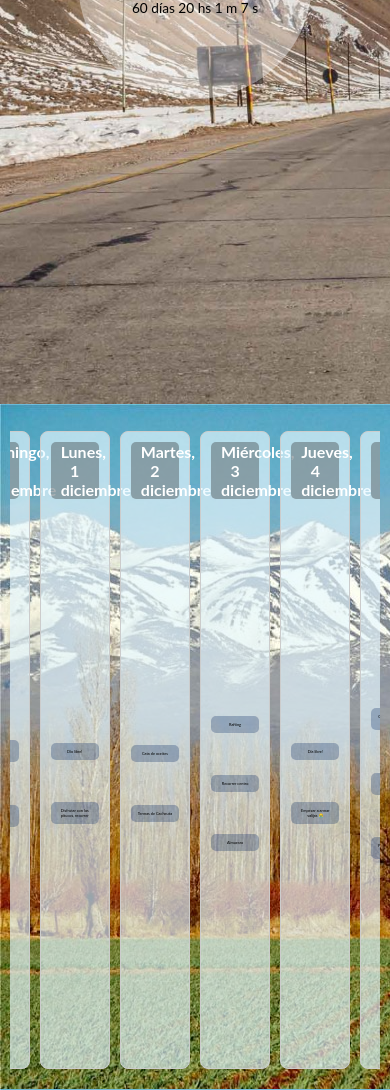
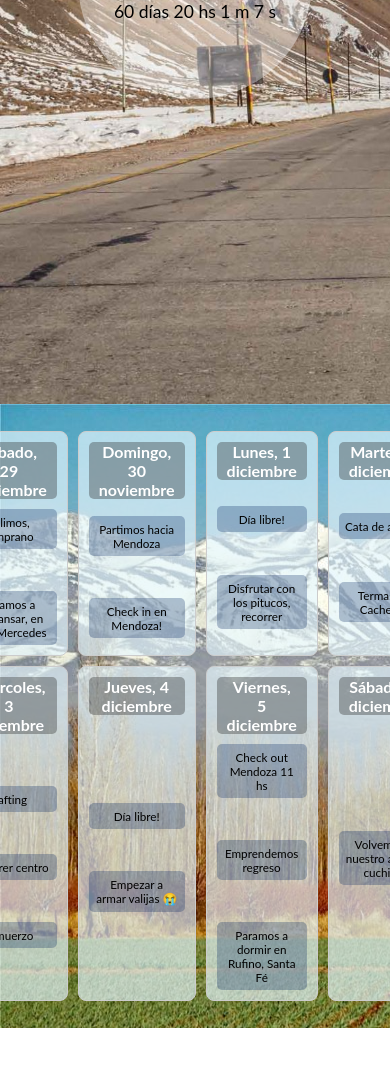
Before and after one commit to MauricioBuda/Mendoza, a website built with Vite: page index.html in a window 390 px wide. Shown: the part 440-1530 px from the top of the page. After the commit the page ends 1468 px from the top, so only its background shows below. Built offline with nearby package versions, Linux system fonts and the light colour scheme.

Commit message:
modificando calendario mobile

```diff
--- a/src/css/calendario.css
+++ b/src/css/calendario.css
@@ -115,3 +115,33 @@
   font-weight: bold;
   cursor: pointer;
 }
+
+
+
+
+
+
+
+
+
+   @media screen and (max-width: 524px) {
+
+.div-calendario {
+    display: grid; /* usamos grid en lugar de flex */
+    grid-template-columns: repeat(4, 1fr); /* 4 columnas */
+    grid-template-rows: repeat(2, auto);   /* 2 filas */
+    gap: 10px;
+    height: auto; /* que crezca según contenido */
+    overflow: visible; /* sin scroll */
+  }
+
+  .dia {
+    width: auto; /* que ocupe su celda completa */
+    font-size: 14px;
+  }
+
+  .actividades div {
+    font-size: 3vw; /* ajustamos el texto */
+  }
+
+   }
--- a/src/css/contador.css
+++ b/src/css/contador.css
@@ -29,11 +29,12 @@
     .div-contador{
     height: 60vw;
     width: 60vw;
-    font-size: 5vw;
+    font-size: 6vw;
   }
 
     .contador {
-    font-size: 3.5vw;
+    font-size: 4.5vw;
+    /* font-weight:bolder; */
   }
 
    }
--- a/src/css/inicio.css
+++ b/src/css/inicio.css
@@ -45,8 +45,15 @@
 
    @media screen and (max-width: 524px) {
 
+    .nav-navbar{
+    position: fixed;
+    z-index: 2;
+    display: flex;
+    height:10vh;
+  }
+
   .ul-menu li a {
-    font-size: 3.4vw;
+    font-size: 3.5vw;
   }
 
    }
```
